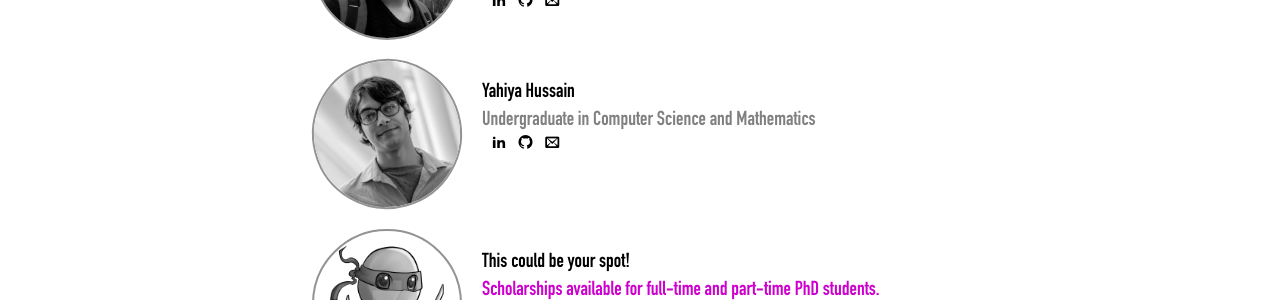
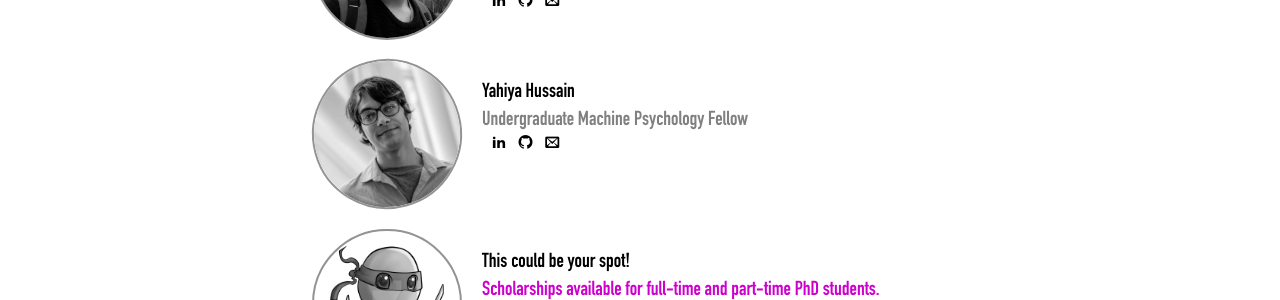
Before and after one commit to mpsych/mpsych.org, a Jekyll site: the page built from people.md, in a window 1280 px wide. Shown: the part 1001-1301 px from the top of the page. Built offline with Jekyll 4.4.1, drawn with Linux system fonts in a browser that asks for light colours; some web fonts are replaced.

Commit message:
Update people.md

```diff
--- a/people.md
+++ b/people.md
@@ -86,7 +86,7 @@ permalink: /people
   <img src="/people/hussain.jpg" style="transform: rotate(-15deg);">
   <div class="caption">
     Yahiya Hussain<br>
-    <span class="role">Undergraduate in Computer Science and Mathematics</span><br>
+    <span class="role">Undergraduate Machine Psychology Fellow</span><br>
 <!--     <span class="links">
       <a class="cleanlink" href="/people/haehn/bio.txt">Bio</a>
       <a class="cleanlink" href="/people/haehn/cv.pdf">CV</a>
```
